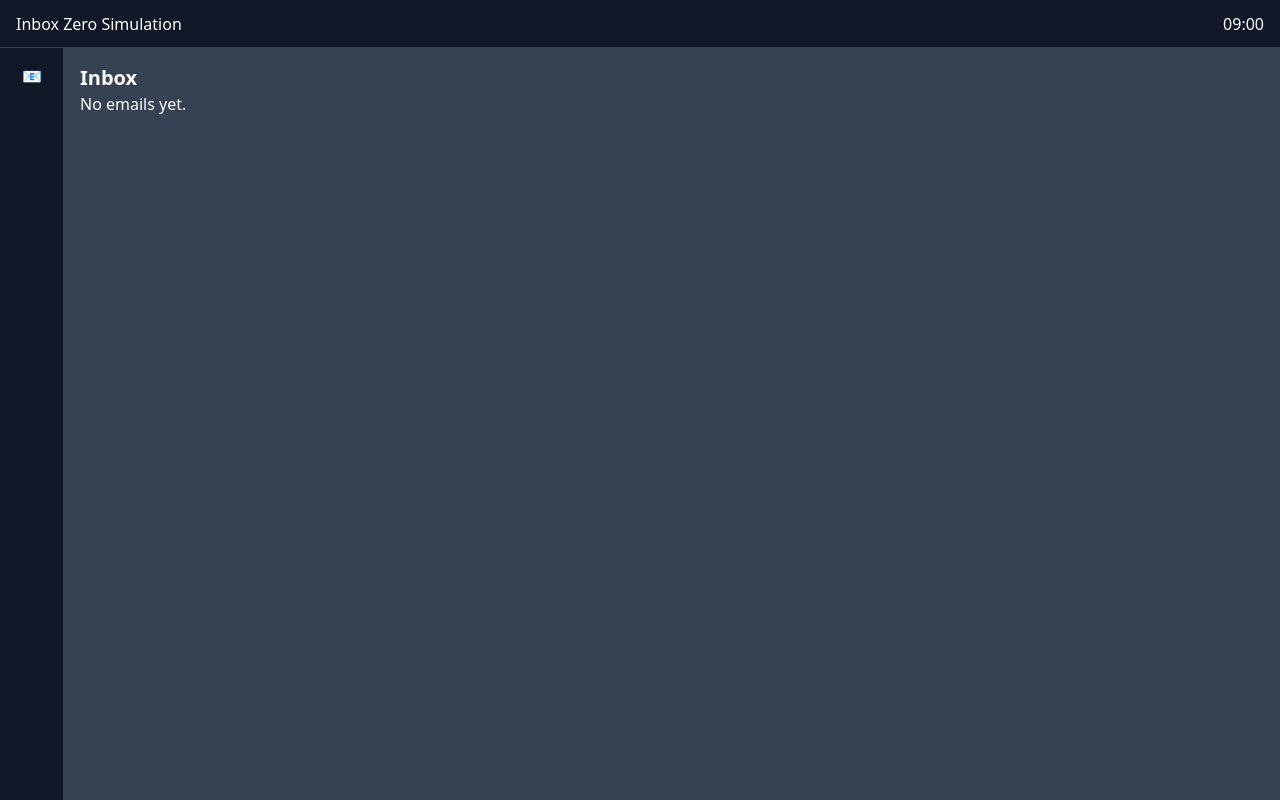
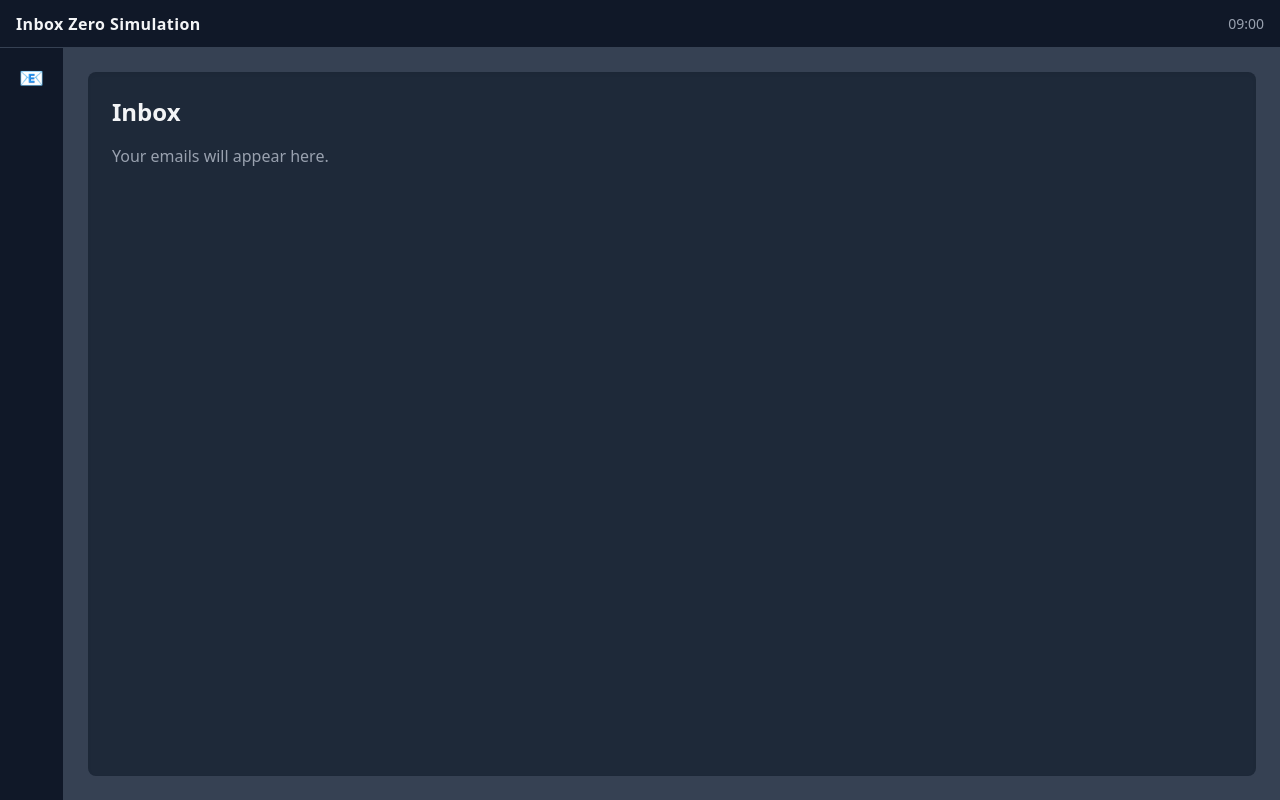
Before and after one commit to mdozkanji/inbox-zero-sim, a React (Vite) app: page / in a window 1280 px wide. Built offline with nearby package versions, Linux system fonts and the light colour scheme.

Commit message:
Improve desktop layout and OS shell structure

```diff
--- a/index.html
+++ b/index.html
@@ -6,7 +6,7 @@
     <meta name="viewport" content="width=device-width, initial-scale=1.0" />
     <title>inbox-zero-sim</title>
   </head>
-  <body>
+  <body class="m-0">
     <div id="root"></div>
     <script type="module" src="/src/main.jsx"></script>
   </body>
--- a/src/App.jsx
+++ b/src/App.jsx
@@ -7,11 +7,15 @@ import NotificationCenter from "./components/notifications/NotificationCenter";
 function App() {
   return (
     <DesktopLayout>
-      <TopBar />
-      <div className="flex flex-1">
-        <Sidebar />
-        <EmailPanel />
+      <div className="flex flex-col h-full">
+        <TopBar />
+
+        <div className="flex flex-1 overflow-hidden">
+          <Sidebar />
+          <EmailPanel />
+        </div>
       </div>
+
       <NotificationCenter />
     </DesktopLayout>
   );
--- a/src/components/desktop/DesktopLayout.jsx
+++ b/src/components/desktop/DesktopLayout.jsx
@@ -1,6 +1,6 @@
 function DesktopLayout({ children }) {
   return (
-    <div className="h-screen bg-gray-800 text-white flex flex-col">
+    <div className="h-screen w-screen bg-[#1f2937] text-gray-100 overflow-hidden">
       {children}
     </div>
   );
--- a/src/components/desktop/Sidebar.jsx
+++ b/src/components/desktop/Sidebar.jsx
@@ -1,7 +1,9 @@
 function Sidebar() {
   return (
-    <div className="w-16 bg-gray-900 border-r border-gray-700 flex flex-col items-center py-4">
-      <button className="mb-4">📧</button>
+    <div className="w-16 bg-gray-900 border-r border-gray-700 flex flex-col items-center py-4 space-y-6">
+      <button className="text-xl hover:text-white transition-colors">
+        📧
+      </button>
     </div>
   );
 }
--- a/src/components/desktop/TopBar.jsx
+++ b/src/components/desktop/TopBar.jsx
@@ -1,8 +1,13 @@
 function TopBar() {
   return (
-    <div className="h-12 bg-gray-900 flex items-center justify-between px-4 border-b border-gray-700">
-      <span>Inbox Zero Simulation</span>
-      <span>09:00</span>
+    <div className="h-12 bg-gray-900 border-b border-gray-700 flex items-center justify-between px-4 shadow-md">
+      <div className="font-semibold tracking-wide">
+        Inbox Zero Simulation
+      </div>
+
+      <div className="text-sm text-gray-400">
+        09:00
+      </div>
     </div>
   );
 }
--- a/src/components/email/EmailPanel.jsx
+++ b/src/components/email/EmailPanel.jsx
@@ -1,8 +1,13 @@
 function EmailPanel() {
   return (
-    <div className="flex-1 bg-gray-700 p-4">
-      <h2 className="text-xl font-semibold">Inbox</h2>
-      <p>No emails yet.</p>
+    <div className="flex-1 bg-gray-700 p-6 overflow-auto">
+      <div className="bg-gray-800 rounded-lg h-full p-6 shadow-inner">
+        <h2 className="text-2xl font-semibold mb-4">Inbox</h2>
+
+        <div className="text-gray-400">
+          Your emails will appear here.
+        </div>
+      </div>
     </div>
   );
 }
--- a/src/index.css
+++ b/src/index.css
@@ -1 +1,4 @@
 @import "tailwindcss";
+@tailwind base;
+@tailwind components;
+@tailwind utilities;
```
